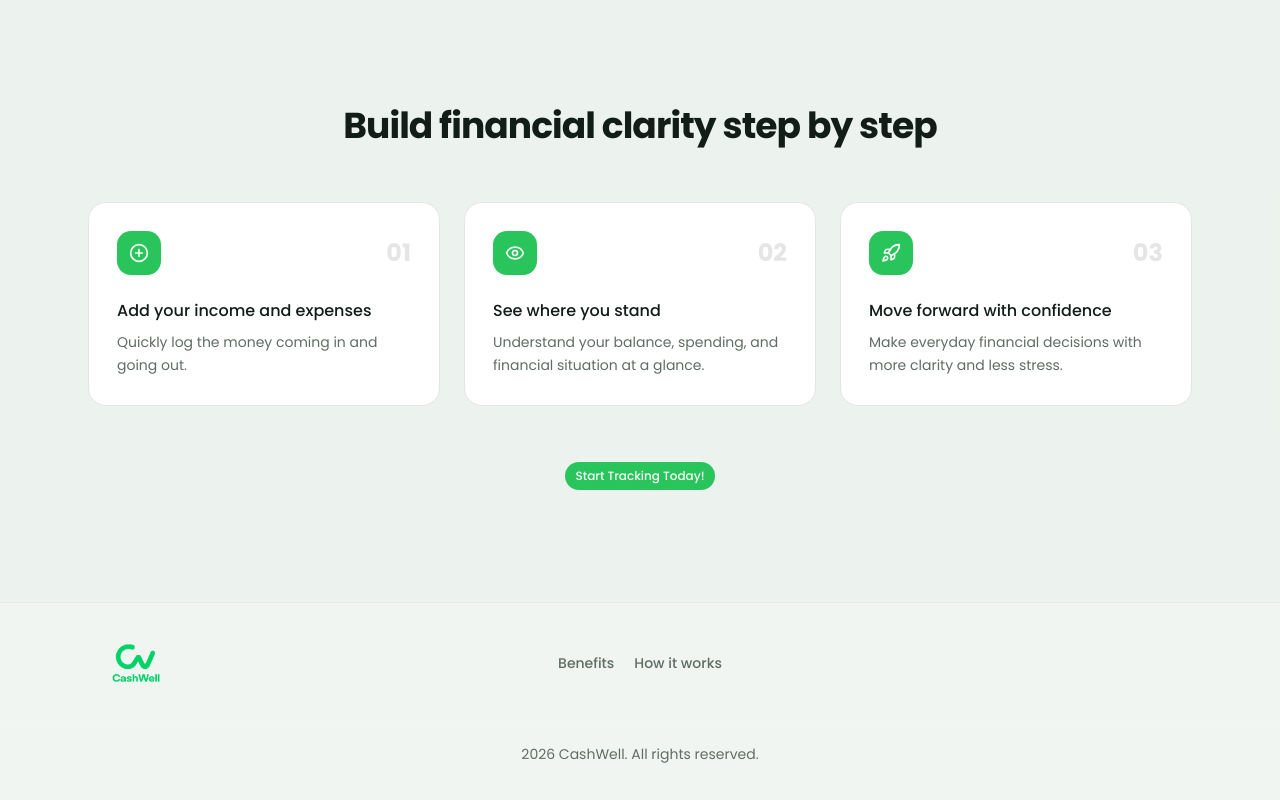
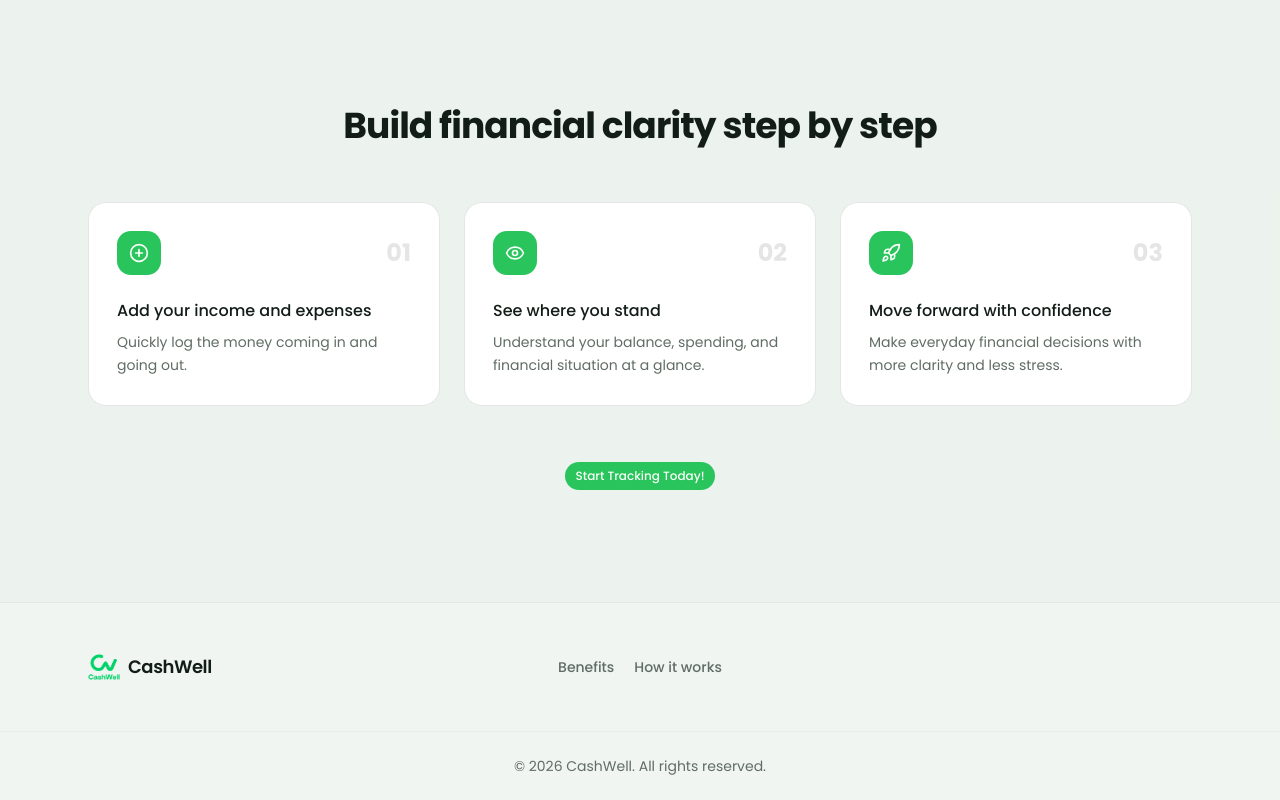
Before and after one commit to Elix-lab/finance-app, a Next.js app: page / in a window 1280 px wide. Shown: the part 2608-3408 px from the top of the page. Built offline with nearby package versions, Linux system fonts and the light colour scheme.

Commit message:
Restyled Footer.tsx

```diff
--- a/src/components/home-page/Footer.tsx
+++ b/src/components/home-page/Footer.tsx
@@ -1,7 +1,7 @@
 "use client";
 
 import Link from "next/link";
-import { Button } from "../ui/shadCn/button";
+import Logo from "../ui/Logo";
 
 function Footer() {
   const handleScroll = (id: string) => {
@@ -13,20 +13,15 @@ function Footer() {
   };
 
   return (
-    <footer className="sticky top-0 border-t border-gray-200">
-      <div className="flex flex-col gap-3 md:grid grid-cols-3 md:items-center py-2 px-4 max-w-6xl lg:px-12 m-auto min-h-30">
+    <footer className="border-t border-border">
+      <div className="grid md:grid-cols-3 items-center gap-6 py-12 px-6 max-w-6xl mx-auto">
         {/* Logo */}
-        <Link href="/" className="col-start-1">
-          <img
-            src="/CashWell.png"
-            alt="CashWell logo"
-            className="w-12"
-            onClick={scrollToTop}
-          />
+        <Link href="/" onClick={scrollToTop}>
+          <Logo />
         </Link>
         {/* Nav */}
-        <nav className="col-start-2">
-          <ul className="flex flex-col gap-1 md:flex-row md:gap-5 text-sm text-muted-foreground font-medium justify-center">
+        <nav>
+          <ul className="flex flex-col gap-1 md:flex-row md:gap-5 text-sm text-muted-foreground font-medium justify-center *:hover:text-foreground *:transition">
             <li>
               <button
                 className="cursor-pointer"
@@ -46,8 +41,10 @@ function Footer() {
           </ul>
         </nav>
       </div>
-      <div className="border-t border-gray-100">
-        <p className="py-5 text-center text-sm text-muted-foreground">2026 CashWell. All rights reserved.</p>
+
+      {/* Company rights */}
+      <div className="border-t border-border/60 py-6">
+        <p className="text-center text-sm text-muted-foreground">© 2026 CashWell. All rights reserved.</p>
       </div>
     </footer>
   );
--- a/src/components/home-page/ThePlan.tsx
+++ b/src/components/home-page/ThePlan.tsx
@@ -56,7 +56,7 @@ function ThePlan() {
         </ul>
         <Link
           href="/signIn"
-          className="text-xs font-medium bg-primary text-primary-foreground rounded-full px-2.5 py-1.5 hover:translate-y-0.5 hover:bg-primary/90 transition-colors"
+          className="text-xs font-medium bg-primary text-primary-foreground rounded-full px-2.5 py-1.5 hover:translate-y-0.5 hover:bg-primary/90 transition"
         >
           Start Tracking Today!
         </Link>
```
